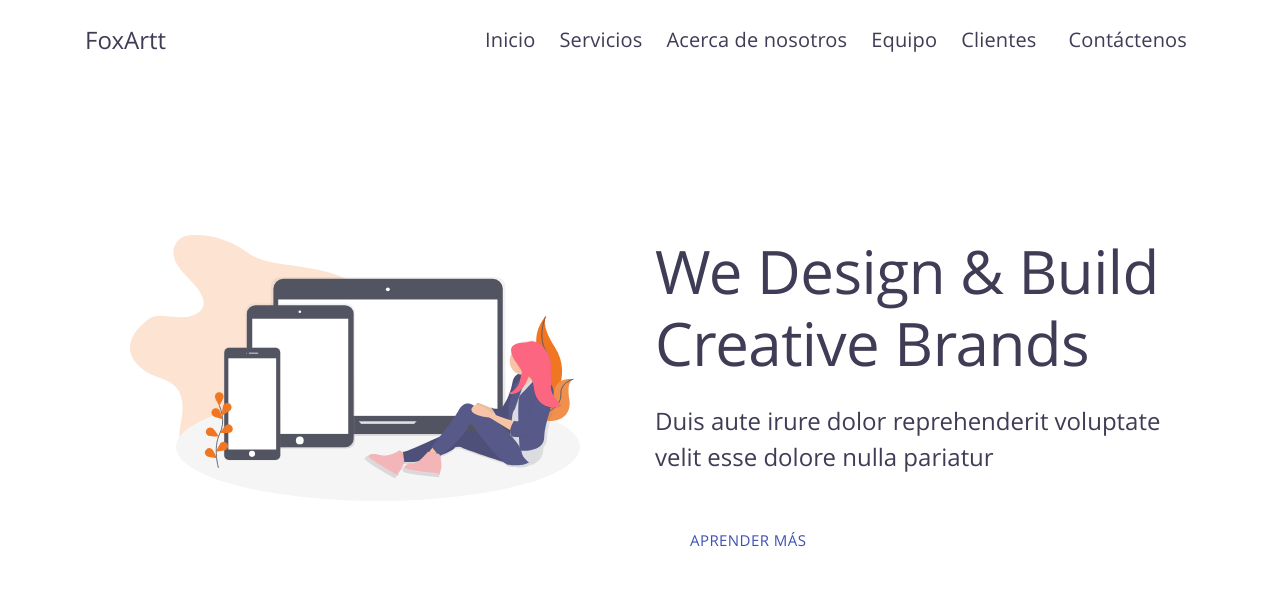
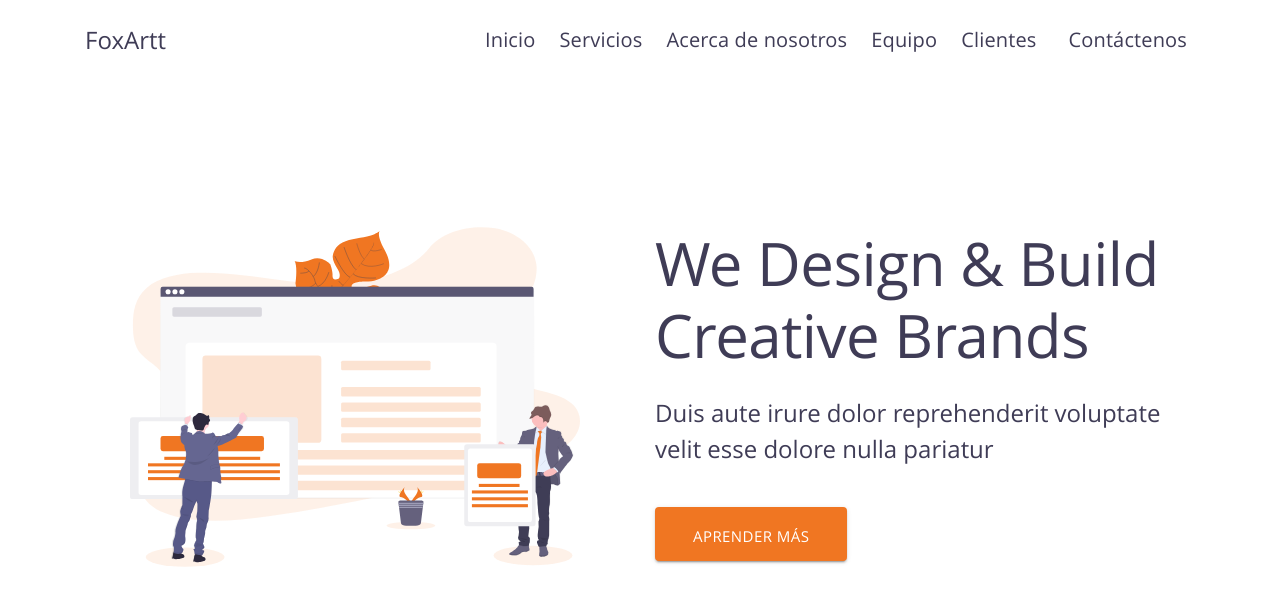
Before and after one commit to FoxArtt/FoxArtt-WEB, a React (Create React App) app: page / in a window 1280 px wide. Shown: the top 606 px of the page. Built offline with nearby package versions, Linux system fonts and the light colour scheme.

Commit message:
Se termina de diseñar el landing page para el componente Home para la vistas de browser

```diff
--- a/src/pages/Home/HomeViewer/Views/BrowserView/BrowserView.tsx
+++ b/src/pages/Home/HomeViewer/Views/BrowserView/BrowserView.tsx
@@ -11,7 +11,7 @@ import {
     NavLink, Row
 } from "reactstrap";
 import {Button, Typography} from "@material-ui/core";
-import LandingImage from '../../../../../assets/images/Home/backgroundHomeLandingCreate2.svg';
+import LandingImage from '../../../../../assets/images/Home/backgroundHomeLandingCreate.svg';
 
 type props = {};
 type state = {};
@@ -25,7 +25,7 @@ class BrowserView extends Component<props, state> {
     render(): React.ReactElement<any, string | React.JSXElementConstructor<any>> | string | number | {} | React.ReactNodeArray | React.ReactPortal | boolean | null | undefined {
         return (
             <div className="BrowserView" data-testid="BrowserView">
-                <Navbar light expand="md" className="p-3 bg-white" fixed="top">
+                <Navbar light expand="md" className="p-3 bg-white animated fadeInDown" fixed="top">
                     <Container>
                         <NavbarBrand href="/">
                             <Typography variant="h5" className="text-swatch">
@@ -82,10 +82,10 @@ class BrowserView extends Component<props, state> {
                 </Navbar>
                 <Container className="min-vh-100 d-flex justify-content-center align-items-center">
                     <Row rows={1} cols={2}>
-                        <Col cols={6} className="text-center">
+                        <Col cols={6} className="text-center animated fadeInLeft">
                             <object width="450" data={LandingImage} type="image/svg+xml" aria-label='LandingImage'/>
                         </Col>
-                        <Col cols={6} className="text-left">
+                        <Col cols={6} className="text-left animated fadeInRight">
                             <Typography variant="h2" className="text-swatch">
                                 We Design & Build Creative Brands
                             </Typography>
@@ -94,8 +94,9 @@ class BrowserView extends Component<props, state> {
                                 Duis aute irure dolor reprehenderit voluptate velit esse dolore nulla pariatur
                             </p>
                             <br/>
-                            <Button color="primary" type="button" size="large">
-                                <div className="mt-1 mb-1 mr-4 ml-4">
+                            <Button variant="contained" type="button" size="large"
+                                    className="bg-custom-primary text-white">
+                                <div className="mt-2 mb-1 mr-3 ml-3">
                                     Aprender Más
                                 </div>
                             </Button>
```
